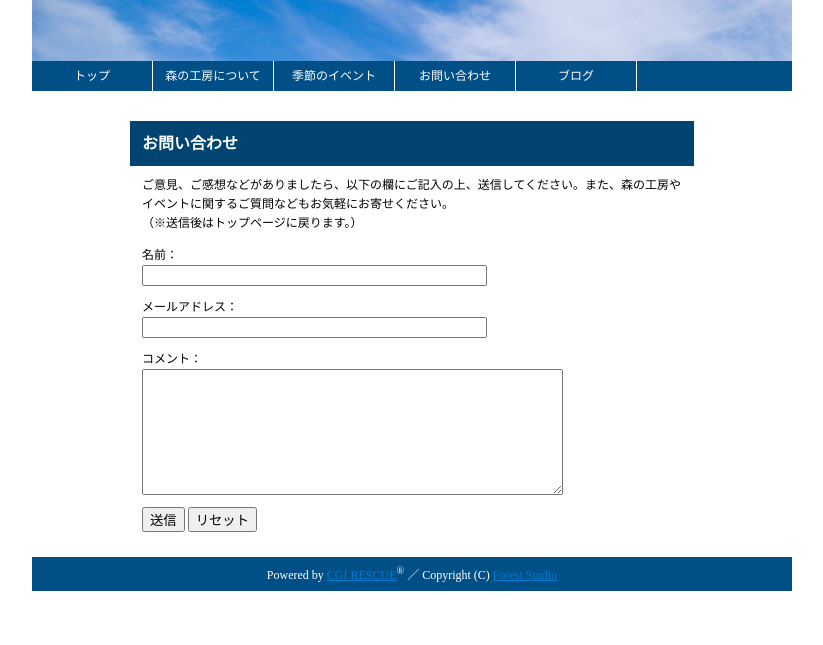
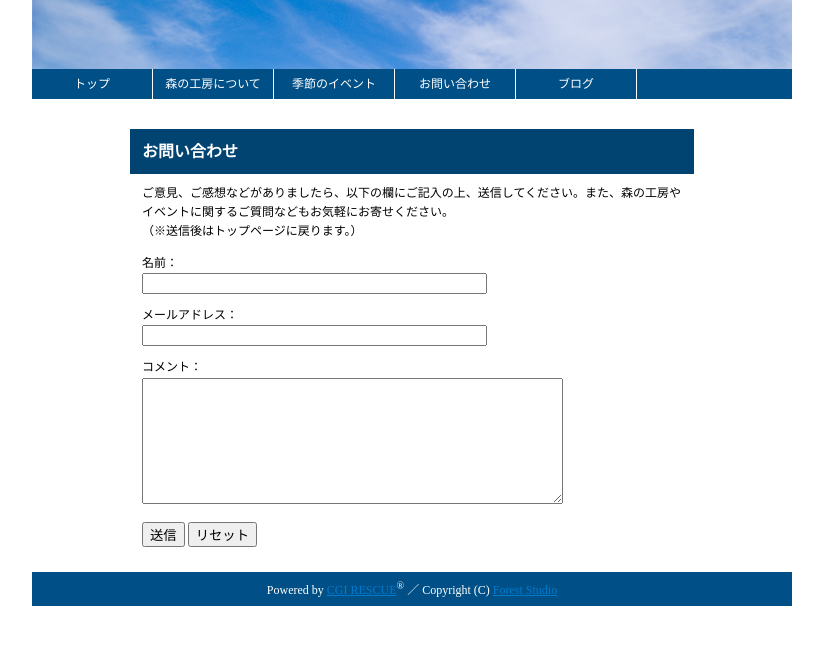
Before and after one commit to wp15014/html.4th, a plain HTML site: page index.html in a window 1280 px wide. Shown: the part 123-768 px from the top of the page, without its empty margins (228-1051 px from the left). Drawn offline with Linux system fonts and the light colour scheme.

Commit message:
html5形式変更

```diff
--- a/index.html
+++ b/index.html
@@ -1,9 +1,9 @@
-<!DOCTYPE html PUBLIC "-//W3C//DTD XHTML 1.0 Transitional//EN" "http://www.w3.org/TR/xhtml1/DTD/xhtml1-transitional.dtd">
-<html xmlns="http://www.w3.org/1999/xhtml">
+<!DOCTYPE html>
+<html>
 <head>
-<meta http-equiv="Content-Type" content="text/html;charset=utf-8" />
+<meta charset="utf-8">  <!-- 9/14 html5 -->
 <title>森の工房 [Forest Studio] - お問い合わせ</title>
-<style type="text/css">
+<style>
 
 a	{color: #017acd}
 
@@ -85,9 +85,12 @@ div#footer	{color: #ffffff;
 	padding-top: 8px;
 	padding-bottom: 8px}
 
-address	{font-size: 0.75em;
+small	{
+	font-size: 0.75em;
 	font-style: normal;
-	text-align: center}
+	text-align: center;
+	display: block;
+}
 
 
 </style>
@@ -147,10 +150,10 @@ address	{font-size: 0.75em;
 
 <!-- フッター -->
 <div id="footer">
-<address>
+<small>
 Powered by <a href="http://www.rescue.ne.jp/">CGI RESCUE</a><sup>&reg;</sup> ／
 Copyright (C) <a href="mailto:forest@web.mail">Forest Studio</a>
-</address>
+</small>
 </div>
 
 </div>
```
